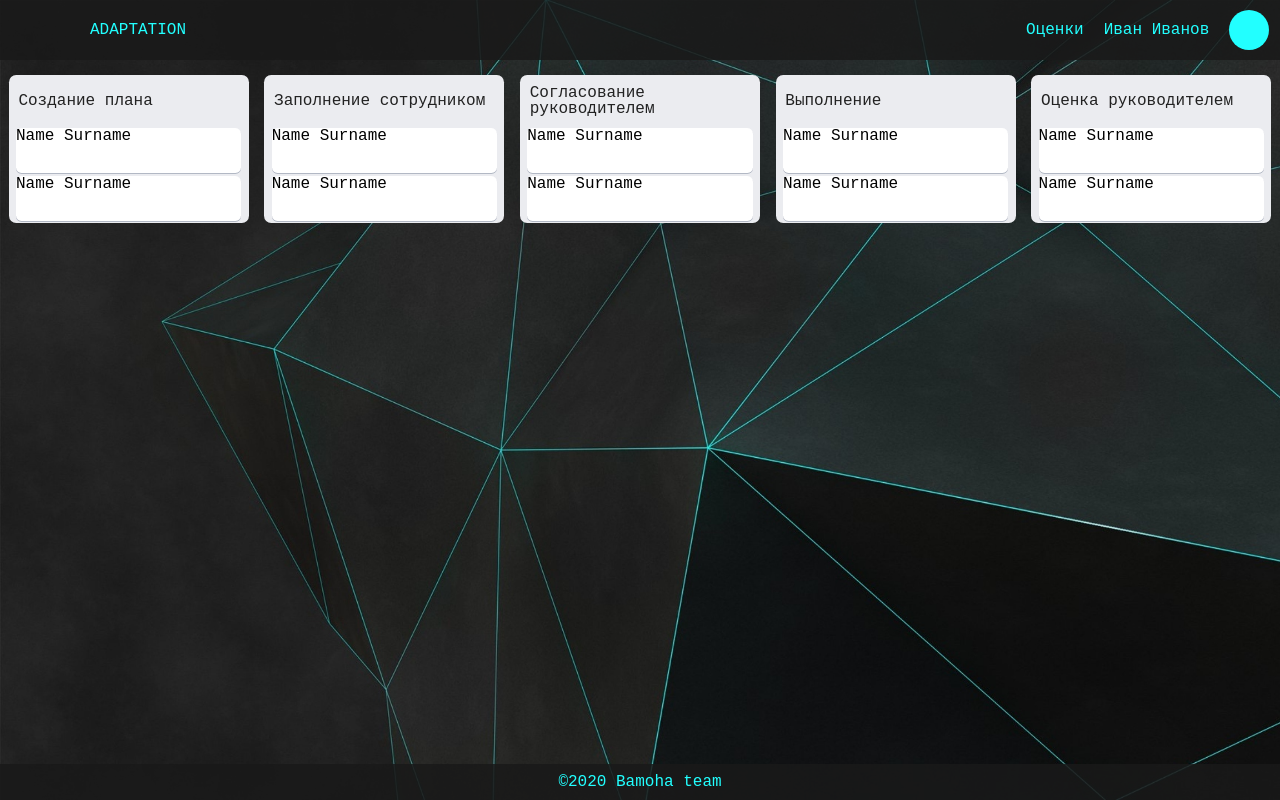
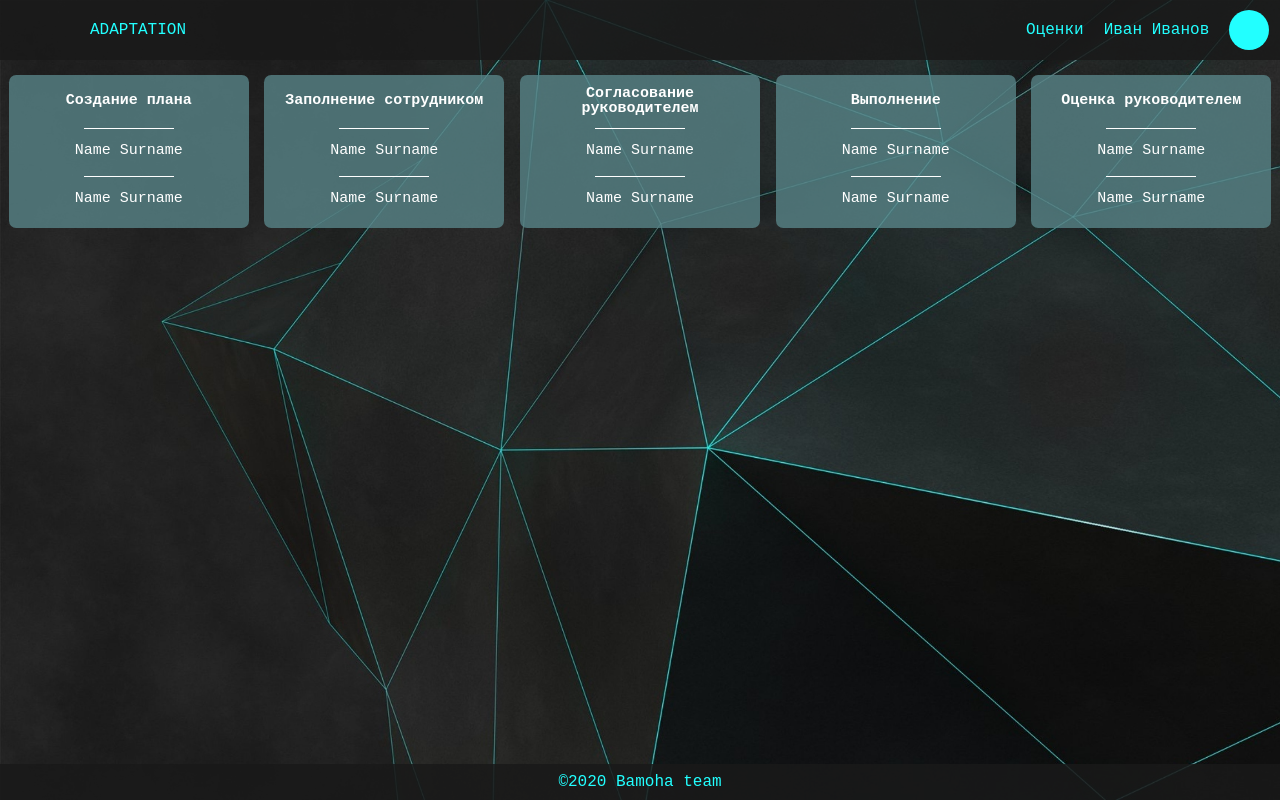
Before and after one commit to greenatom-hr-case-lab/bamohaTeam, a React (Create React App) app in the folder client/: page / in a window 1280 px wide. Built offline with nearby package versions, Linux system fonts and the light colour scheme.

Commit message:
css:registration-page, plan, modal, list-collection, collection-item; js:app, registration-page,

```diff
--- a/client/src/App.js
+++ b/client/src/App.js
@@ -5,6 +5,7 @@ import ShowPlanPage from './pages/show-plan-page/show-plan-page.component';
 import Header from './components/header/header.component';
 import Footer from './components/footer/footer.component';
 import Modal from './components/modal/modal.component';
+import RegistrationPage from './pages/registration-page/registration-page.component';
 
 import {Switch, Route, withRouter} from 'react-router-dom';
 
@@ -51,6 +52,7 @@ class App extends React.Component {
           <Route exact path='/' component={HomePage} />
           <Route exact path='/plan/' component={ShowPlanPage} />
           <Route exact path="/plan/:id" component={Modal} />
+          <Route exact path="/registration" component={RegistrationPage} />
           <Route>{'404'}</Route>
         </Switch>
 
--- a/client/src/components/collection-item/collection-item.component.jsx
+++ b/client/src/components/collection-item/collection-item.component.jsx
@@ -7,6 +7,7 @@ import './collection-item.styles.scss';
 const CollectionItem = () => {
 
     return(
+
         <Link
             className='collection-item'
             to={{
--- a/client/src/components/collection-item/collection-item.styles.scss
+++ b/client/src/components/collection-item/collection-item.styles.scss
@@ -1,18 +1,37 @@
 .collection-item {
-    background-color: #fff;
-    color: black;
-    box-shadow: 0 1px 0 rgba(9,30,66,.25);
-    border-radius: 0.35rem;
+    /*background-color: rgba(0, 255, 255, 0.5);*/
+    color: white;
+    /*box-shadow: 0 1px 0 rgba(9,30,66,.25);*/
+    /*border-radius: 0.35rem;*/
     min-height: 45px;
     margin: 0.15rem 0.45rem;
     display: block;
     position: relative;
     text-decoration: none;
     cursor: pointer;
+    text-align: center;
+    display: flex;
+    align-items: center;
+    justify-content: center;
 
     &:hover {
-        opacity: 0.65;
-        border-bottom-color: rgba(9,30,66,.25);
+        background-color: rgba(0, 255, 255, 0.2);
+        border-radius: 5px;
+    }
+
+    &:before {
+        position: absolute;
+        top: 0;
+        left: 50%; /* <— put left edge in the middle */
+        margin-left: -20%; /* <— shift to the left by half of the width */
+        width: 40%;
+        height: 1px;
+        background: #fff;
+        content: '';
     }
 
 }
+
+.collection-item > span {
+    margin: auto;
+}
--- a/client/src/components/header/header.styles.scss
+++ b/client/src/components/header/header.styles.scss
@@ -32,5 +32,6 @@
 }
 
 #prof > a {
+	text-decoration: none;
 	color: rgb(34, 255, 255);
 }
--- a/client/src/components/list-collection/list-collection.styles.scss
+++ b/client/src/components/list-collection/list-collection.styles.scss
@@ -2,4 +2,20 @@
     display: flex;
     flex-direction: row;
     justify-content: space-between;
+    text-align: center;
 }
+
+.list-collection > div {
+	background-color: rgba(88, 132, 135, 0.8);
+	color: white;
+	text-align: inherit;
+	font-size: 15px;
+	padding-bottom: 5px;
+}
+
+.title-block {
+	display: flex;
+    align-items: center;
+    justify-content: center;
+    font-weight: bold;
+}
--- a/client/src/components/modal/modal.styles.scss
+++ b/client/src/components/modal/modal.styles.scss
@@ -1,25 +1,26 @@
-.modal {
-    width: 100%;
-    height: fit-content;
-    max-width: 85%;
-    background-color: #a4d1c8;
-    position: relative;
-    border: 5px;
-    box-shadow: 0.1rem 0.2rem 0.8rem 0 rgba(0, 0, 0, 0.65);
-    border-radius: 0.3rem;
-    padding: 20px;
-    opacity: 0.85;
-}
-
 .modal-wrapper {
     position: fixed;
     left: 0;
     top: 0;
     width: calc(100% - 40px);
     height: calc(100vh - 100px);
-    background-color: rgba(0, 0, 0, 0.5);
+    background-color: rgba(0, 0, 0, 0.3);
     display: flex;
     justify-content: center;
-    padding: 50px 20px;
+    padding: 60px 20px 40px;
+    /*overflow-y: scroll;*/
+}
+
+.modal {
+    width: 100%;
+    /*height: fit-content;*/
+    height: calc(100vh - 150px);
+    max-width: 85%;
+    background-color: rgb(88, 132, 135);
+    position: relative;
+    border: 5px;
+    box-shadow: 0.1rem 0.2rem 0.8rem 0 rgba(0, 0, 0, 0.65);
+    border-radius: 0.3rem;
+    padding: 20px;
     overflow-y: scroll;
 }
--- a/client/src/components/plan/plan.styles.scss
+++ b/client/src/components/plan/plan.styles.scss
@@ -1,3 +1,4 @@
 .plan {
+	color: white;
     border: green 2px;
 }
--- a/client/src/pages/registration-page/registration-page.component.jsx
+++ b/client/src/pages/registration-page/registration-page.component.jsx
@@ -5,7 +5,8 @@ import './registration-page.styles.scss';
 
 const RegistrationPage = () => (
     <div className='registration-page'>
-
+    	<div className='log-reg'></div>
+        <div className='bg-img'></div>
     </div>
 )
 
--- a/client/src/pages/registration-page/registration-page.styles.scss
+++ b/client/src/pages/registration-page/registration-page.styles.scss
@@ -0,0 +1,22 @@
+.header{
+	/*position: fixed;*/
+}
+
+.registration-page > div {
+	display: inline-block;
+}
+
+.bg-img {
+	width: 50%;
+	height: 86vh;
+	background-image: url(../../assets/signin_background.jpg);
+	background-size: cover;
+	background-position: 50% 85%;
+	/*background-position: bottom ;*/
+}
+
+.log-reg {
+	background-color: rgb(25,25,25);
+	width: 50%;
+	height: 86vh;
+}
```
